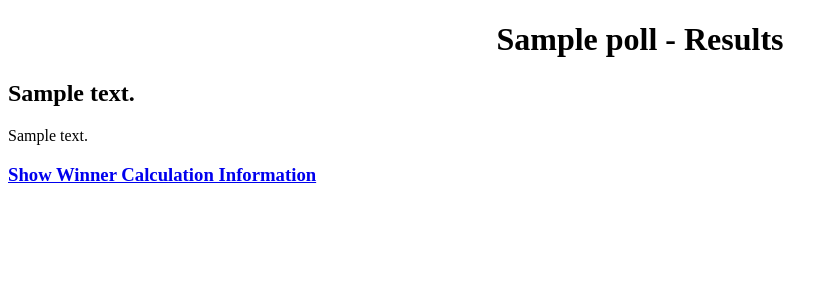
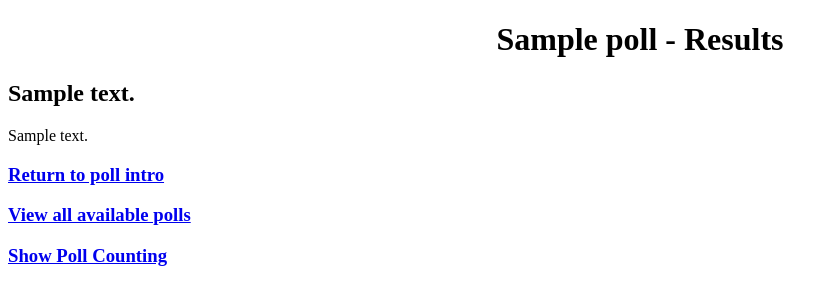
Before and after one commit to kc0bfv/RankedChoiceRestaurants, a Django app: page /results/ in a window 1280 px wide. Shown: the top 305 px of the page, without its empty margins (0-838 px from the left). Run offline with Django 3.2, Linux system fonts and the light colour scheme; tables that the repository leaves empty hold one stand-in row (values such as "Sample post"); parts of the project's set-up code (start-up, migrations or seed data) failed here and were passed over; some libraries are stand-ins or nearby versions.

Commit message:
Added sticky urls:stuck users wont see other polls
Just make the url something like /poll/sticky/1 instead of just /poll/1,
and users that get that link won't see an easy way to get to other
polls.

```diff
--- a/RankedChoiceRestaurants/templates/voting/ballot.html
+++ b/RankedChoiceRestaurants/templates/voting/ballot.html
@@ -45,7 +45,7 @@
             {% endspaceless %}
         </div>
     {% endfor %}
-    <form action="{% url 'voting:submit_vote' poll.id %}" onsubmit="build_form();" method="post" id="form">
+    <form action="{% url 'voting:submit_vote' poll_id=poll.id sticky=sticky%}" onsubmit="build_form();" method="post" id="form">
         {% csrf_token %}
         <input type="submit">
     </form>
--- a/RankedChoiceRestaurants/templates/voting/index.html
+++ b/RankedChoiceRestaurants/templates/voting/index.html
@@ -5,7 +5,7 @@
 {% block body %}
     {% for poll in polls %}
         <div>
-            <a href="{% url 'voting:poll' poll.id %}">{{ poll.title }}</a>
+            <a href="{% url 'voting:poll' poll_id=poll.id sticky=sticky %}">{{ poll.title }}</a>
         </div>
     {% endfor %}
 {% endblock %}
--- a/RankedChoiceRestaurants/templates/voting/poll.html
+++ b/RankedChoiceRestaurants/templates/voting/poll.html
@@ -5,5 +5,5 @@
 {% block body %}
     <h1 id="poll-title">{{ poll.title }}</h1>
     <p>{{ poll.desc }}</p>
-    <a href="{% url 'voting:ballot' poll.id %}">Proceed to ballot</a>
+    <a href="{% url 'voting:ballot' poll_id=poll.id sticky=sticky %}">Proceed to ballot</a>
 {% endblock %}
--- a/RankedChoiceRestaurants/templates/voting/results.html
+++ b/RankedChoiceRestaurants/templates/voting/results.html
@@ -18,7 +18,11 @@
             </div>
         </div>
     {% endfor %}
-    <h3><a href="javascript: toggle_visible_block('results');" title="Display winner calculations">Show Winner Calculation Information</a></h3>
+    <h3><a href="{% url 'voting:poll' poll_id=poll.id sticky=sticky%}">Return to poll intro</a></h3>
+    {% if not sticky %}
+        <h3><a href="{% url 'voting:index' %}">View all available polls</a></h3>
+    {% endif %}
+    <h3><a href="javascript: toggle_visible_block('results');" title="Display winner calculations">Show Poll Counting</a></h3>
     <div id="results">
         {% if poll.vote_count_method == poll.INSTANT_RUNOFF %}
             {% for question, rounds in process_info.items %}
--- a/voting/urls.py
+++ b/voting/urls.py
@@ -7,14 +7,15 @@ urlpatterns = [
         url(r"^$", views.index_view, name="index"),
 
         url(r"^poll/$", views.poll_view),
-        url(r"^poll/(?P<poll_id>[0-9]+)/$", views.poll_view, name="poll"),
+        url(r"^poll/(?P<sticky>(?:sticky/)?)(?P<poll_id>[0-9]+)/$", views.poll_view, name="poll"),
 
         url(r"^ballot/$", views.ballot_view),
-        url(r"^ballot/(?P<poll_id>[0-9]+)/$", views.ballot_view, name="ballot"),
+        url(r"^ballot/(?P<sticky>(?:sticky/)?)(?P<poll_id>[0-9]+)/$", views.ballot_view, name="ballot"),
+
         url(r"^results/$", views.results_view),
-        url(r"^results/(?P<poll_id>[0-9]+)/$", views.results_view, name="results"),
+        url(r"^results/(?P<sticky>(?:sticky/)?)(?P<poll_id>[0-9]+)/$", views.results_view, name="results"),
 
-        url(r"^submitvote/(?P<poll_id>[0-9]+)/$", views.submit_vote_view, name="submit_vote"),
+        url(r"^submitvote/(?P<sticky>(?:sticky/)?)(?P<poll_id>[0-9]+)/$", views.submit_vote_view, name="submit_vote"),
 
-        url(r"^thankyou/(?P<poll_id>[0-9]+)/$", views.thanks_view, name="thanks"),
+        url(r"^thankyou/(?P<sticky>(?:sticky/)?)(?P<poll_id>[0-9]+)/$", views.thanks_view, name="thanks"),
         ]
--- a/voting/views.py
+++ b/voting/views.py
@@ -129,21 +129,21 @@ def build_poll_data_structure(poll):
     return (poll_data, q_a_data)
 
 def index_view(request):
-    context = { "polls": Poll.objects.all() }
+    context = { "polls": Poll.objects.all(), "sticky": "" }
     return render(request, "voting/index.html", context)
 
-def poll_view(request, poll_id=DEFAULT_POLL):
+def poll_view(request, poll_id=DEFAULT_POLL, sticky=""):
     poll = get_object_or_404(Poll, pk = poll_id)
-    context = { "poll": poll, }
+    context = { "poll": poll, "sticky": sticky }
     return render(request, "voting/poll.html", context)
 
-def ballot_view(request, poll_id=DEFAULT_POLL, error_msg = None):
+def ballot_view(request, poll_id=DEFAULT_POLL, error_msg=None, sticky=""):
     poll = get_object_or_404(Poll, pk = poll_id)
-    context = { "poll": poll, "error_msg": error_msg,
+    context = { "poll": poll, "error_msg": error_msg, "sticky": sticky,
             "vote_count_method": poll.vote_count_module }
     return render(request, "voting/ballot.html", context)
 
-def submit_vote_view(request, poll_id):
+def submit_vote_view(request, poll_id, sticky=""):
     poll = get_object_or_404(Poll, pk = poll_id)
     # TODO: maybe user management
     user = User.objects.get(username="anonymous")
@@ -154,7 +154,8 @@ def submit_vote_view(request, poll_id):
                 for answer, int_val in yield_valid_answers(request, poll)]
         raise_InvalidAnswer_on_invalid_vote(vote_selections)
     except InvalidAnswer as e:
-        return poll_view(request, poll_id, "Invalid Selections: {}".format(e))
+        return ballot_view(request, poll_id,
+                "Invalid Selections: {}".format(e), sticky)
 
     # Everything was valid, so we'll save the vote
     with transaction.atomic():
@@ -163,12 +164,12 @@ def submit_vote_view(request, poll_id):
             vs.vote = vote # have to re-set vote because it was saved
             vs.save()
 
-    return HttpResponseRedirect(reverse("voting:thanks", args=(poll_id,)))
+    return HttpResponseRedirect(reverse("voting:thanks", kwargs={"poll_id": poll_id, "sticky": sticky}))
 
-def thanks_view(request, poll_id):
-    return results_view(request, poll_id, thanks=True)
+def thanks_view(request, poll_id, sticky=""):
+    return results_view(request, poll_id, thanks=True, sticky=sticky)
 
-def results_view(request, poll_id=DEFAULT_POLL, thanks=False):
+def results_view(request, poll_id=DEFAULT_POLL, thanks=False, sticky=""):
     poll = get_object_or_404(Poll, pk = poll_id)
 
     (poll_data, q_a_data) = build_poll_data_structure(poll)
@@ -184,6 +185,7 @@ def results_view(request, poll_id=DEFAULT_POLL, thanks=False):
             "q_a_data": q_a_data,
             "winners": winners,
             "thanks": thanks,
+            "sticky": sticky,
             }
 
     return render(request, "voting/results.html", context)
```
